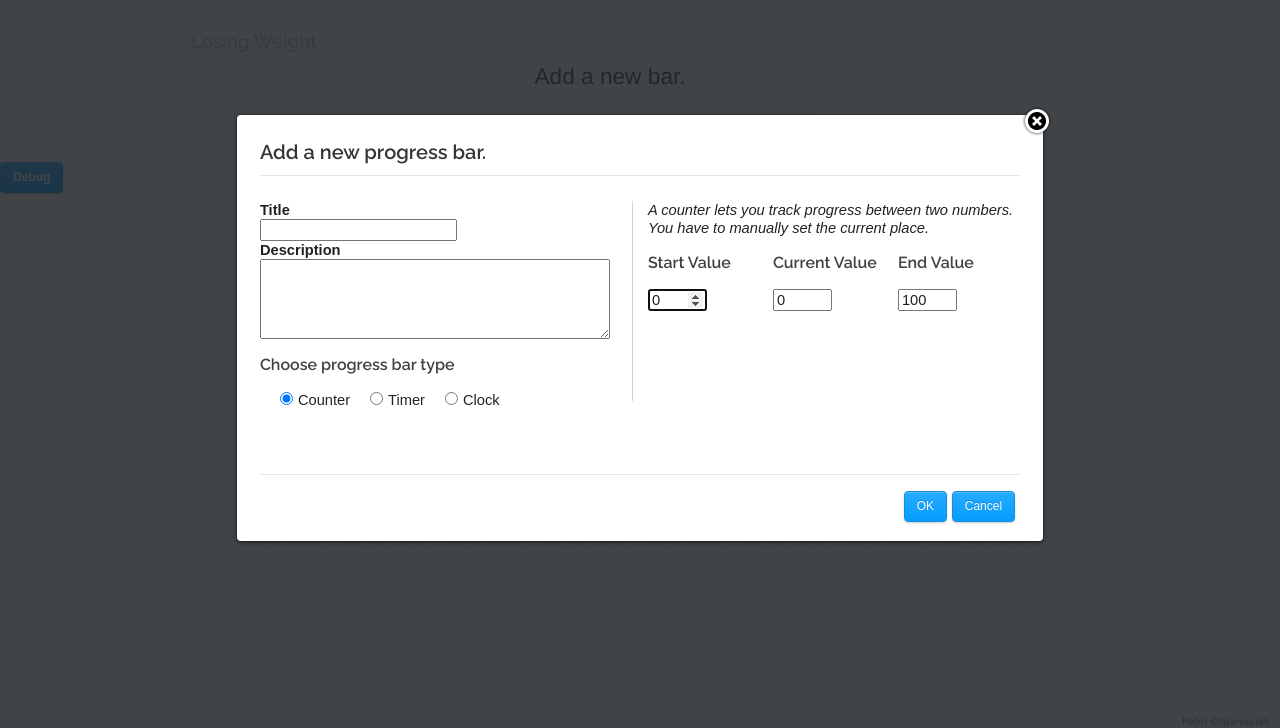
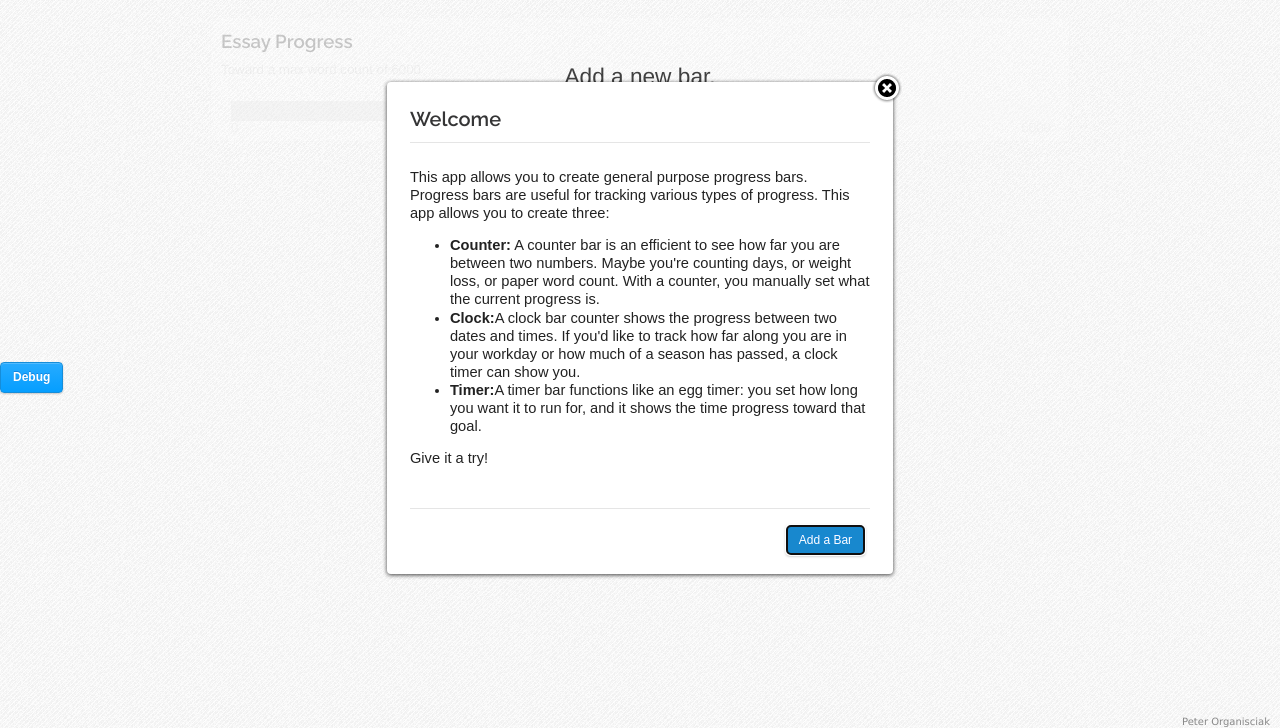
Before and after one commit to organisciak/progress-timer, a plain HTML site: page progress.html in a window 1280 px wide. Shown: the part 72-800 px from the top of the page. Drawn offline with Linux system fonts and the light colour scheme.

Commit message:
Added introduction window  * Added introductory text to 'welcome' window  * Tips window does not show up when bars are empty, instead the welcome * shows up.  * Help button, for the time being, brings up welcome dialog.

```diff
--- a/js/progress.js
+++ b/js/progress.js
@@ -693,15 +693,11 @@ var progress = (function() {
 			if (str === null || str === "") {
 				//Use default data (see input variable above)
 				progress.draw();
-				//Show introduction window
-				$(".introduction.dialog").dialog("open");
+
 			} else {
 				input = JSON.parse(str);
 				parseDataTypes();
 				progress.draw();
-				if (input.settings.tipShow) {
-					$(".tips.dialog").dialog("open");
-				}
 			}
 			return;
 		},
@@ -1121,6 +1117,18 @@ var progress = (function() {
 				modal: false,
 				resizable: true
 			});
+
+			//Introduction dialog
+			$(".introduction.dialog").dialog({
+				modal: false,
+				width: 500,
+				buttons: {
+					"Add a Bar" : function() {
+						draw.editDialog();
+						$(this).dialog("close");
+						}
+				}
+			});
 		},
 		postLoad = function() {
 			//Set correct settings
@@ -1139,6 +1147,15 @@ var progress = (function() {
 			example.select(".current").text(sample.current);
 			example.select(".end").text(sample.end);
 
+			//If data is empty, draw the add dialog
+			if (input.bars.length === 0) {
+				//Show introduction window
+				$(".introduction.dialog").dialog("open");
+				return false;
+			} else if (input.settings.tipShow) {
+				$(".tips.dialog").dialog("open");
+			};
+
 		};
 
 	return {
@@ -1153,11 +1170,6 @@ var progress = (function() {
 				loadNewData(json);
 			} else {
 				loadLocalData();
-			}
-			//If data is empty, draw the add dialog
-			if (input.bars.length === 0) {
-				progress.add();
-				return false;
 			}
 
 			//Add saving event for page unload
@@ -1184,8 +1196,8 @@ var progress = (function() {
 				opts.debug = debug;
 			}
 			var container = d3.select("#container")
-				.style("width", containerWidth)
-				.style("margin", "0 " + pageMargin + "px");
+				.style("width", containerWidth);
+				//.style("margin", "0 " + pageMargin + "px");
 
 			var slips = container.selectAll(".slip.active")
 				.data(input.bars, function(d) {
@@ -1297,6 +1309,9 @@ jQuery(document).ready(function() {
 	$(".header .tips.button").click(function(){
 		$(".tips.dialog").dialog("open");
 	});
+	$(".header .help.button").click(function(){
+		$(".introduction.dialog").dialog("open");
+	});
 	$("#reset").button().click(progress.reset);
 	$("#export").button().click(progress.exportData);
 	$("#import").button().click(progress.importData);
--- a/progress.html
+++ b/progress.html
@@ -61,7 +61,13 @@
 </div>
 <!--Introduction Dialog-->
 <div title="Welcome" class="introduction dialog">
-Blah blah blah.
+This app allows you to create general purpose progress bars. Progress bars are useful for tracking various types of progress. This app allows you to create three:
+<ul>
+<li><strong>Counter:</strong> A counter bar is an efficient to see how far you are between two numbers. Maybe you're counting days, or weight loss, or paper word count. With a counter, you manually set what the current progress is.</li>
+<li><strong>Clock:</strong>A clock bar counter shows the progress between two dates and times. If you'd like to track how far along you are in your workday or how much of a season has passed, a clock timer can show you.</li>
+<li><strong>Timer:</strong>A timer bar functions like an egg timer: you set how long you want it to run for, and it shows the time progress toward that goal.</li>
+</ul>
+Give it a try!
 </div>
 
 <!--Help Dialog-->
```
